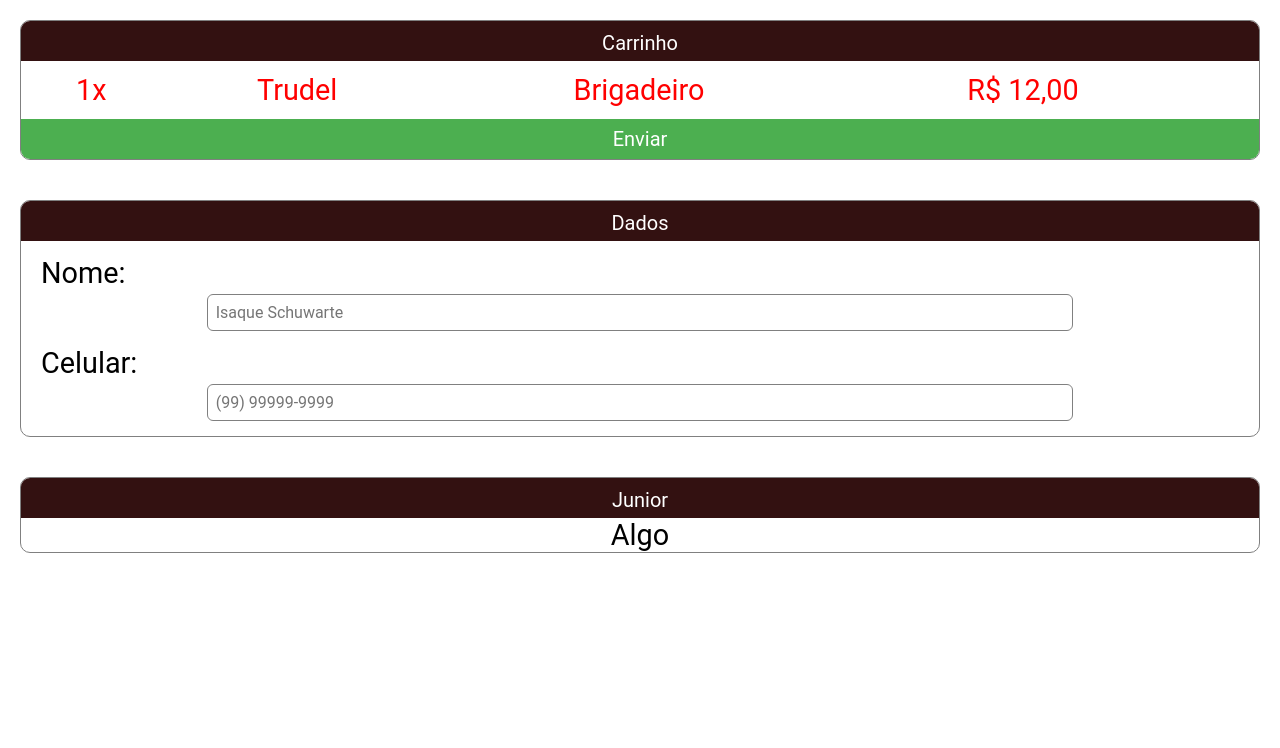
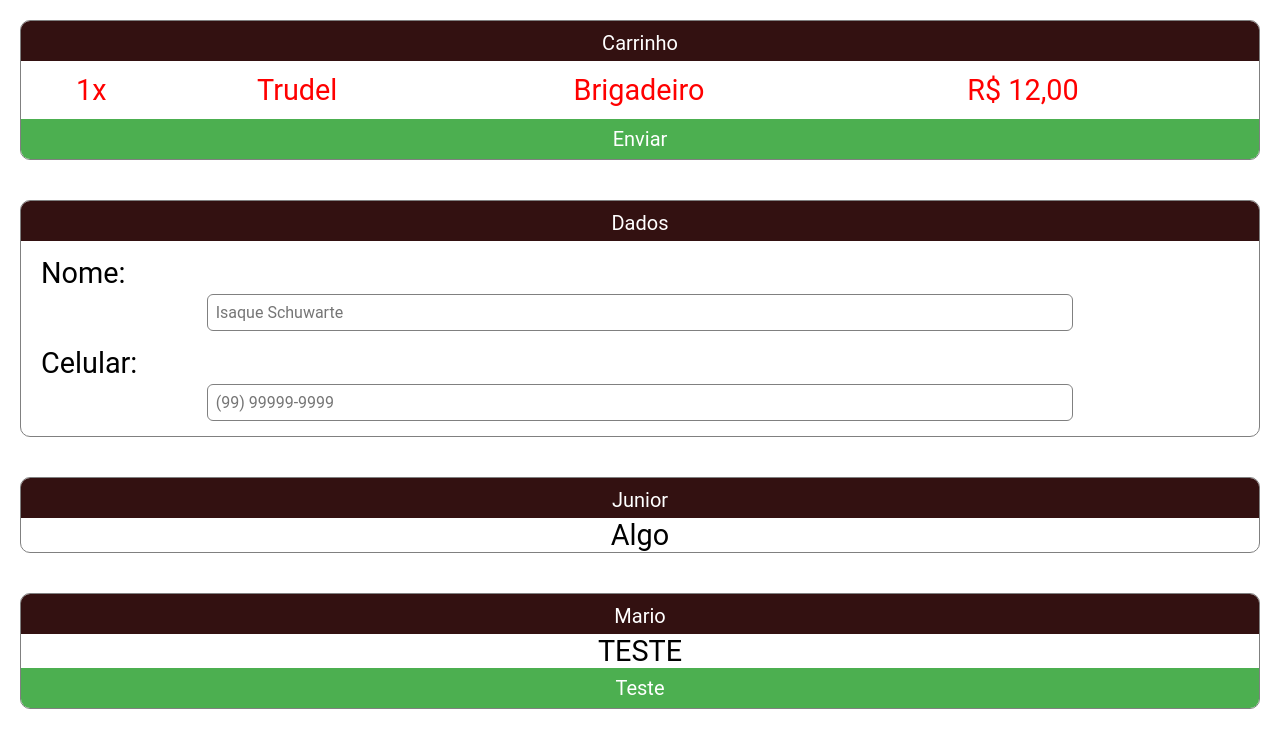
Before and after one commit to TruderiaAraras/Truderia-2.0-User, a React (Create React App) app: page /Pedido in a window 1280 px wide. Shown: the top 748 px of the page. Built offline with nearby package versions, Linux system fonts and the light colour scheme.

Commit message:
Pelo Basch

```diff
--- a/src/pages/pedido/index.tsx
+++ b/src/pages/pedido/index.tsx
@@ -50,6 +50,13 @@ export const PagePedido: React.FC = () => {
         </CardTitle>
         <CardBody>Algo</CardBody>
       </Card>
+      <Card>
+        <CardTitle>Mario</CardTitle>
+        <CardBody>
+          TESTE
+          <CardFooter><Button>Teste</Button></CardFooter>
+        </CardBody>
+      </Card>
     </ContainerPedido>
   );
 };
```
